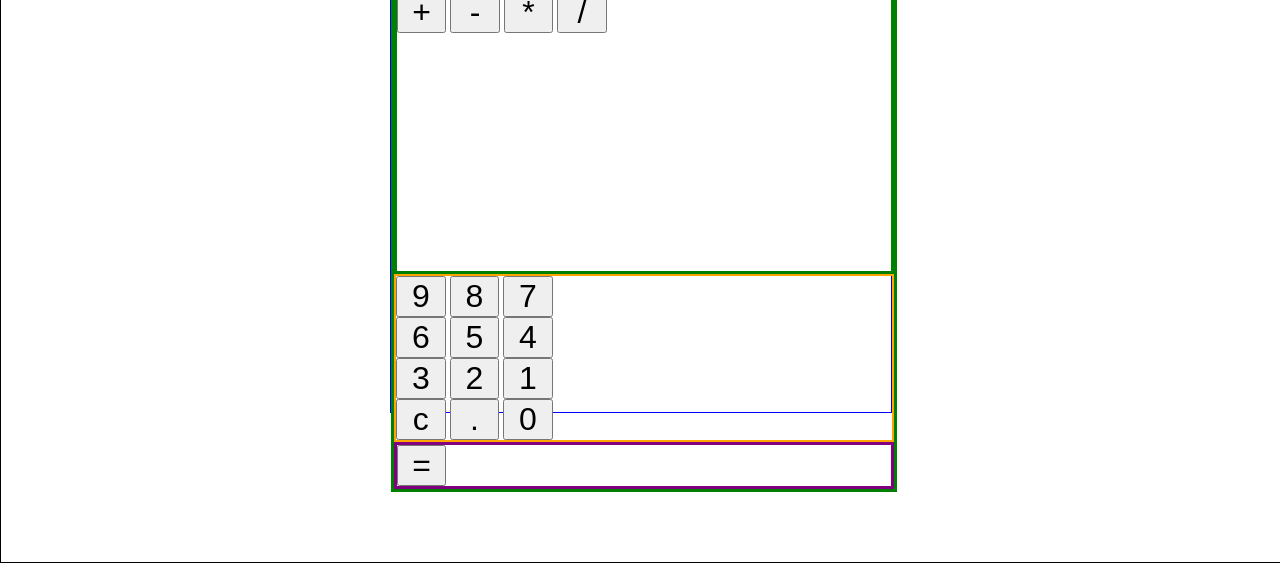
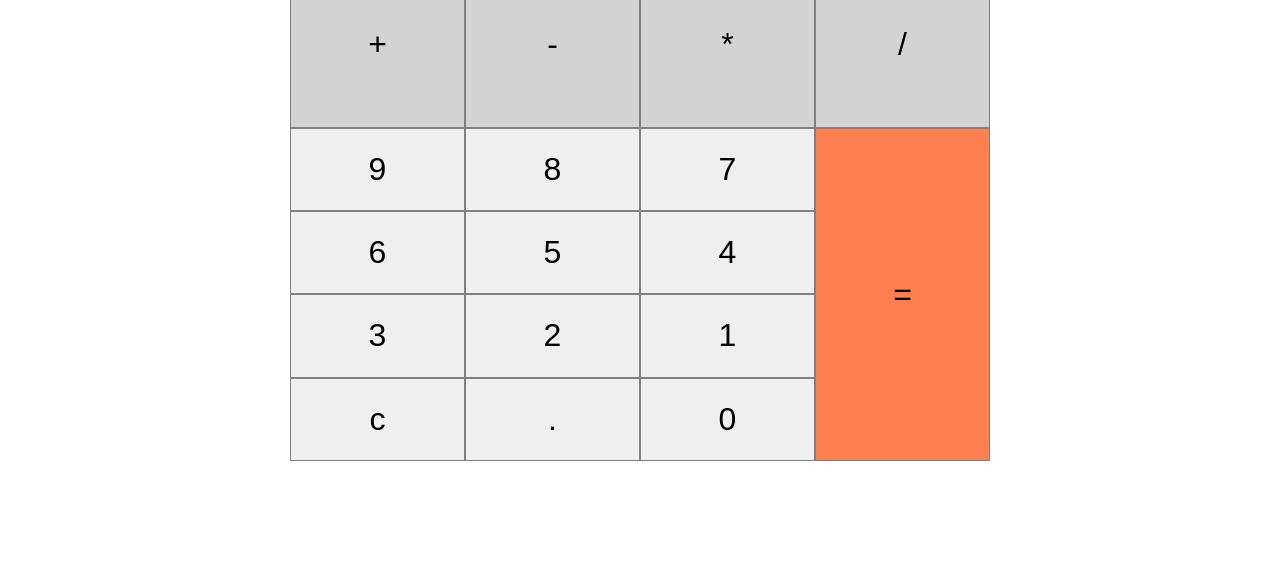
Before and after one commit to kraljic9/calculator-project, a plain HTML site: page index.html in a window 1280 px wide. Shown: the part 239-802 px from the top of the page. Drawn offline with Linux system fonts and the light colour scheme.

Commit message:
completed layout

```diff
--- a/index.css
+++ b/index.css
@@ -8,7 +8,6 @@
 body {
     width: 100%;
     height: 100vh;
-    border: 1px solid black;
     display: flex;
     justify-content: center;
     align-items: center;
@@ -17,9 +16,9 @@ body {
 /* CALCULATOR LAYOUT */
 
 #calculator {
-    border: 1px solid blue;
-    width: 500px;
-    height: 500px;
+    border-radius:50px;
+    width: 700px;
+    height: 600px;
     display: flex;
     flex-direction: column;
 }
@@ -29,7 +28,7 @@ body {
 #display-screen {
     width: 100%;
     height: 20%;
-    background-color: black;
+    background-color: rgb(21, 20, 20);
     display: flex;
     justify-content: end;
     align-items: center;
@@ -43,30 +42,73 @@ body {
 /* KEYS */
 
 #btn-container {
-    border: 3px solid green;
+
     width: 100%;
     height: 100%;
     display: grid;
-    grid-template-rows: 2fr 1fr;
+    grid-template-rows: 1fr 2fr;
+    grid-template-columns: 3fr 1fr;
+}
+
+button {
+    border: 1px solid gray;
 }
 
 
 #operators {
-    border: 3px solid green;
+    grid-column: 1 / 3 ;
+    display: flex;
+}
 
+#operator {
+    width: 25%;
+    background-color: lightgray;
 }
 
 #numbers {
-    border: 2px solid orange;
+    grid-column: 1 / 2;
+    display: flex;
+    flex-direction: column;
+    width: 100%;
+}
+
+#number {
+    background-color: white;
+}
+
+#num-row1 {
+    height: 25%;
+    display: flex;
+}
+
+#num-row2 {
+    height: 25%;
+    display: flex;
+}
+
+#num-row3 {
+    height: 25%;
+    display: flex;
+}
+
+#num-row4 {
+    height: 25%;
+    display: flex;
+}
+
+.number {
+    width: 100%;
 }
 
 #result {
-    border: 3px solid purple;
-
+    grid-column: 2 / 3;
 }
 
-
-
+#eaqual {
+    width: 100%;
+    height: 100%;
+    background-color: coral;
+}
 
 button {
     width: 10%;
--- a/index.html
+++ b/index.html
@@ -14,10 +14,10 @@
 
         <div id="btn-container">
             <div id="operators">
-                <button id="operator" class="number">+</button>
-                <button id="operator" class="number">-</button>
-                <button id="operator" class="number">*</button>
-                <button id="operator" class="number">/</button>
+                <button id="operator" class="function">+</button>
+                <button id="operator" class="function">-</button>
+                <button id="operator" class="function">*</button>
+                <button id="operator" class="function">/</button>
             </div>
 
 
@@ -41,14 +41,14 @@
                 </div>
 
                 <div id="num-row4">
-                    <button id="clear" class="function">c</button>
-                    <button id="." class="function">.</button>
+                    <button id="clear" class="number">c</button>
+                    <button id="." class="number">.</button>
                     <button id="0" class="number">0</button>
                 </div>
             </div>
 
             <div id="result">
-                <button>=</button>
+                <button id="eaqual">=</button>
             </div>
         </div>
 
```
